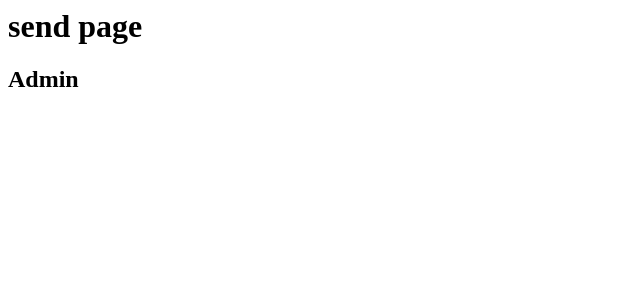
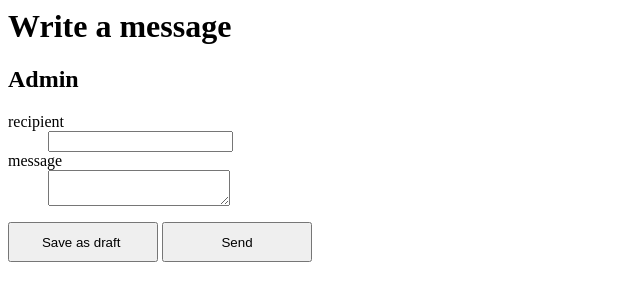
Before and after one commit to TommasoLencioni/squad2-MyMessageInTheBottle, a Flask app: page /send in a window 1280 px wide. Shown: the top 301 px of the page, without its empty margins (0-640 px from the left). Run offline with Flask 2, Linux system fonts and the light colour scheme; a user stored in the database is signed in; data comes from the database, SQL or seed files in the repository.

Commit message:
basic send form
Co-authored-by: Gabriele Sipione <GabrieleSipio@users.noreply.github.com>
Co-authored-by: Usman Shahzad <u-shahzad@users.noreply.github.com>

```diff
--- a/monolith/forms.py
+++ b/monolith/forms.py
@@ -16,3 +16,8 @@ class UserForm(FlaskForm):
     password = f.PasswordField('password', validators=[DataRequired()])
     dateofbirth = f.DateField('dateofbirth', format='%d/%m/%Y')
     display = ['email', 'firstname', 'lastname', 'password', 'dateofbirth']
+
+class SendForm(FlaskForm):
+    recipient = f.StringField('recipient', validators=[DataRequired()])
+    message = f.TextAreaField('message', validators=[DataRequired()])
+    display = ['recipient', 'message']
--- a/monolith/templates/send.html
+++ b/monolith/templates/send.html
@@ -1,2 +1,23 @@
-<h1>send page</h1>
-<h2>{{current_user}}</h2>
+<html>
+    <body>
+        <h1>Write a message</h1>
+        <h2>{{current_user}}</h2>
+        <form action="" method="POST">
+            {{ form.hidden_tag() }}
+            <dl>
+            {% for field in form.display %}
+            <dt>{{ form[field].label }}</dt>
+            <dd>{{ form[field]() }}</dd>
+            {% if form[field].errors %}
+                {% for e in form[field].errors %}
+                <p class="help-block">{{ e }}</p>
+                {% endfor %}
+            {% endif %}
+            {% endfor %}
+            </dl>
+            <p>
+            <input type=submit value="Save as draft " style="height:40px; width:150px">
+            <input type=submit value="Send" style="height:40px; width:150px">
+        </form>
+    </body>
+</html>
--- a/monolith/views/users.py
+++ b/monolith/views/users.py
@@ -1,7 +1,7 @@
 from flask import Blueprint, redirect, render_template, request
 
 from monolith.database import User, db
-from monolith.forms import UserForm
+from monolith.forms import UserForm, SendForm
 from monolith.auth import current_user
 
 users = Blueprint('users', __name__)
@@ -41,7 +41,8 @@ def send():
         q = db.session.query(User).filter(User.id == current_user.id)
         #print(q.firstname)
         print(q.first().firstname)
-        return render_template("send.html", current_user=q.first().firstname)
+        form = SendForm()
+        return render_template("send.html", current_user=q.first().firstname, form=form)
     else:
         welcome = None
         return render_template("index.html", welcome=welcome)
```
